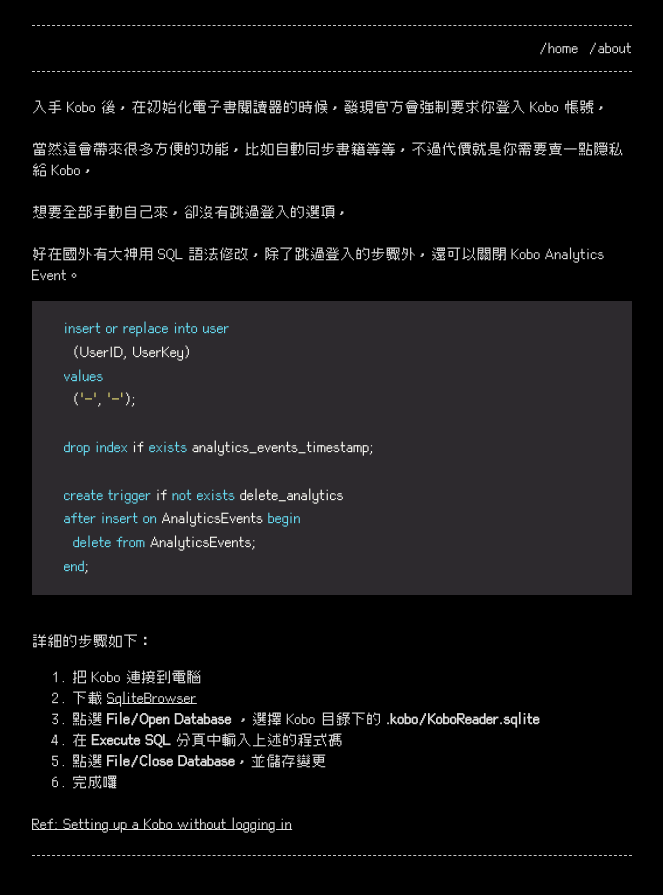
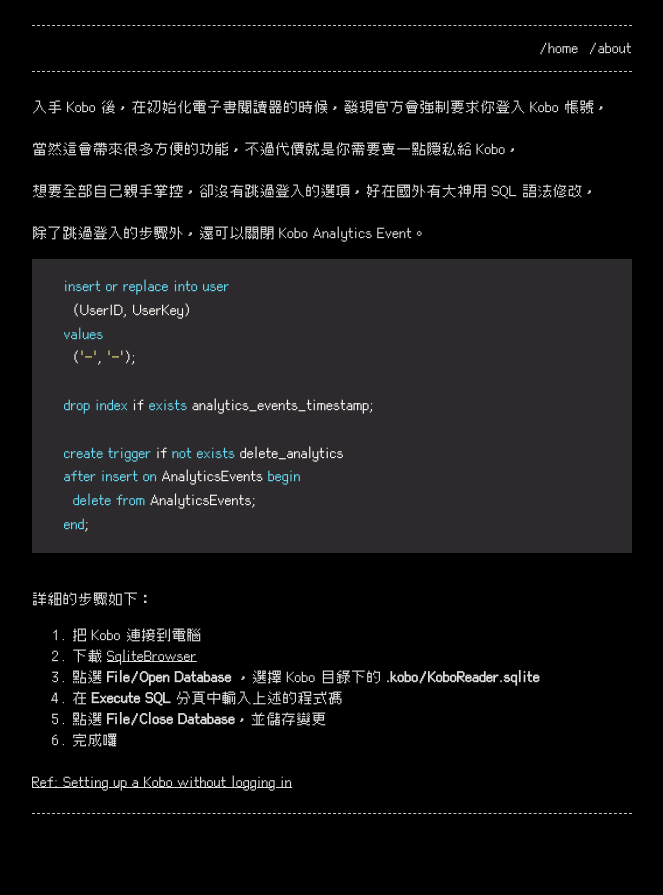
Before and after one commit to morningdip/home, a Jekyll site: the page built from _posts/2024-02-21-kobo-skip-login.md, in a window 1280 px wide. Shown: the top 895 px of the page, without its empty margins (308-971 px from the left). Built offline with Jekyll 4.4.1, drawn with Linux system fonts in a browser that asks for light colours.

Commit message:
fix: format

````diff
--- a/_posts/2024-02-21-kobo-skip-login.md
+++ b/_posts/2024-02-21-kobo-skip-login.md
@@ -6,9 +6,9 @@ categories: tips
 ---
 
 入手 Kobo 後，在初始化電子書閱讀器的時候，發現官方會強制要求你登入 Kobo 帳號，
-當然這會帶來很多方便的功能，比如自動同步書籍等等，不過代價就是你需要賣一點隱私給 Kobo，
-想要全部手動自己來，卻沒有跳過登入的選項，
-好在國外有大神用 SQL 語法修改，除了跳過登入的步驟外，還可以關閉 Kobo Analytics Event。
+當然這會帶來很多方便的功能，不過代價就是你需要賣一點隱私給 Kobo，
+想要全部自己親手掌控，卻沒有跳過登入的選項，好在國外有大神用 SQL 語法修改，
+除了跳過登入的步驟外，還可以關閉 Kobo Analytics Event。
 
 
 ```sql
````
